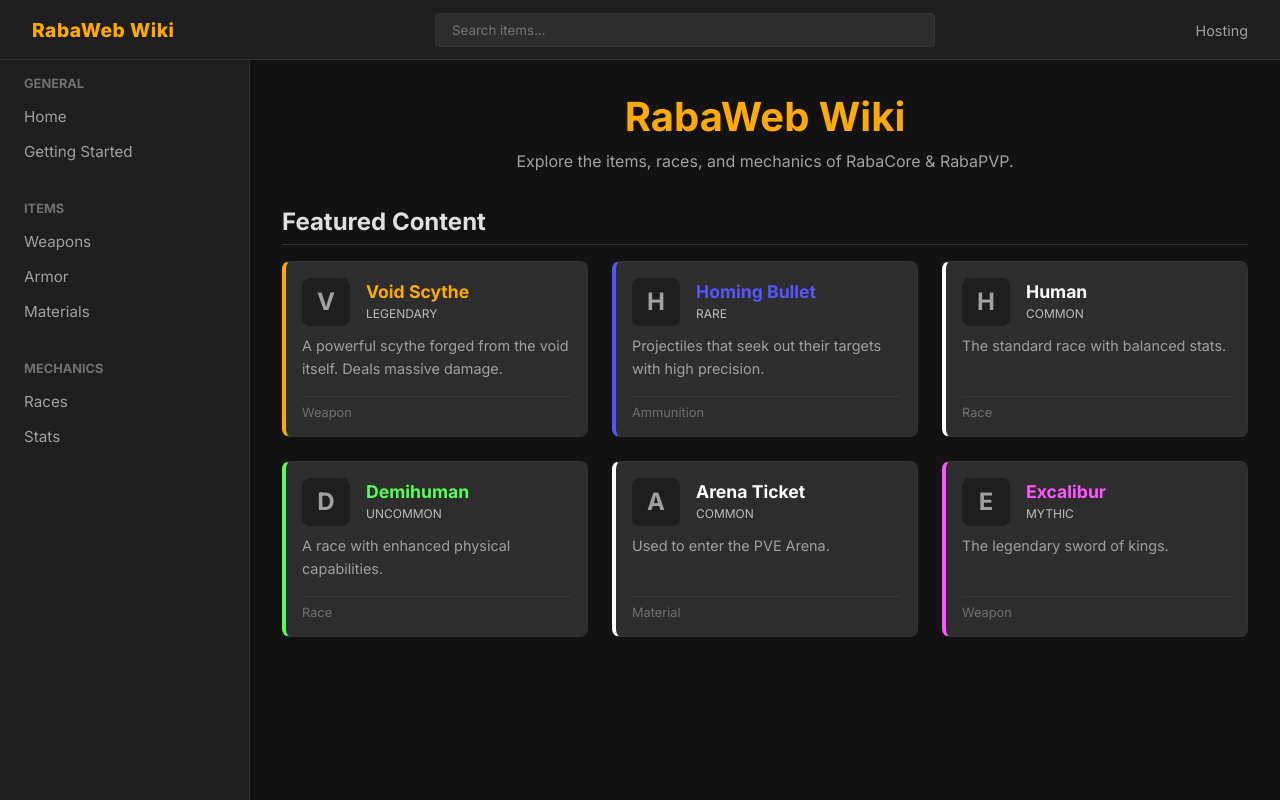
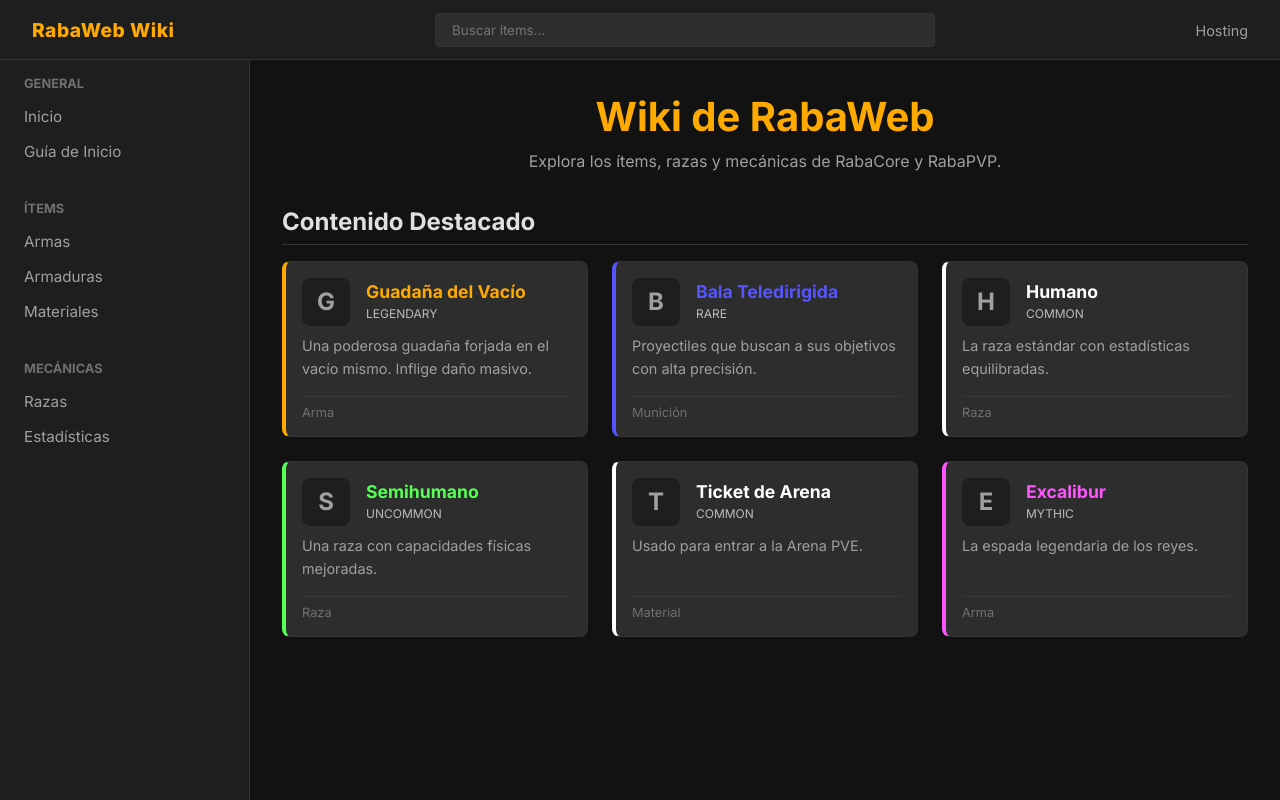
Before and after one commit to TheLittleBunny/RabaWeb, a Next.js app: page / in a window 1280 px wide. Built offline with nearby package versions, Linux system fonts and the light colour scheme.

Commit message:
feat: initialize Next.js wiki application with core layout, navigation, and dynamic content pages.

```diff
--- a/src/app/layout.tsx
+++ b/src/app/layout.tsx
@@ -7,8 +7,8 @@ import "./globals.css";
 const inter = Inter({ subsets: ["latin"] });
 
 export const metadata: Metadata = {
-  title: "RabaWeb Wiki",
-  description: "Official wiki for RabaPlugins",
+  title: "Wiki de RabaWeb",
+  description: "Wiki oficial para RabaPlugins",
 };
 
 export default function RootLayout({
--- a/src/app/page.tsx
+++ b/src/app/page.tsx
@@ -2,23 +2,23 @@ import WikiCard from '@/components/WikiCard';
 
 export default function Home() {
   const featuredItems = [
-    { name: "Void Scythe", rarity: "Legendary" as const, category: "Weapon", description: "A powerful scythe forged from the void itself. Deals massive damage." },
-    { name: "Homing Bullet", rarity: "Rare" as const, category: "Ammunition", description: "Projectiles that seek out their targets with high precision." },
-    { name: "Human", rarity: "Common" as const, category: "Race", description: "The standard race with balanced stats." },
-    { name: "Demihuman", rarity: "Uncommon" as const, category: "Race", description: "A race with enhanced physical capabilities." },
-    { name: "Arena Ticket", rarity: "Common" as const, category: "Material", description: "Used to enter the PVE Arena." },
-    { name: "Excalibur", rarity: "Mythic" as const, category: "Weapon", description: "The legendary sword of kings." },
+    { name: "Guadaña del Vacío", rarity: "Legendary" as const, category: "Arma", description: "Una poderosa guadaña forjada en el vacío mismo. Inflige daño masivo." },
+    { name: "Bala Teledirigida", rarity: "Rare" as const, category: "Munición", description: "Proyectiles que buscan a sus objetivos con alta precisión." },
+    { name: "Humano", rarity: "Common" as const, category: "Raza", description: "La raza estándar con estadísticas equilibradas." },
+    { name: "Semihumano", rarity: "Uncommon" as const, category: "Raza", description: "Una raza con capacidades físicas mejoradas." },
+    { name: "Ticket de Arena", rarity: "Common" as const, category: "Material", description: "Usado para entrar a la Arena PVE." },
+    { name: "Excalibur", rarity: "Mythic" as const, category: "Arma", description: "La espada legendaria de los reyes." },
   ];
 
   return (
     <div>
       <div style={{ marginBottom: "2rem", textAlign: "center" }}>
-        <h1 style={{ fontSize: "2.5rem", color: "var(--accent-color)" }}>RabaWeb Wiki</h1>
-        <p>Explore the items, races, and mechanics of RabaCore & RabaPVP.</p>
+        <h1 style={{ fontSize: "2.5rem", color: "var(--accent-color)" }}>Wiki de RabaWeb</h1>
+        <p>Explora los ítems, razas y mecánicas de RabaCore y RabaPVP.</p>
       </div>
 
       <h2 style={{ borderBottom: "1px solid var(--border-color)", paddingBottom: "0.5rem", marginBottom: "1rem" }}>
-        Featured Content
+        Contenido Destacado
       </h2>
 
       <div style={{
--- a/src/components/Navbar.tsx
+++ b/src/components/Navbar.tsx
@@ -10,7 +10,7 @@ export default function Navbar() {
       <div className={styles.searchContainer}>
         <input
           type="text"
-          placeholder="Search items..."
+          placeholder="Buscar ítems..."
           className={styles.searchInput}
         />
       </div>
--- a/src/components/Sidebar.tsx
+++ b/src/components/Sidebar.tsx
@@ -6,21 +6,21 @@ export default function Sidebar() {
     <aside className={styles.sidebar}>
       <div className={styles.section}>
         <h3 className={styles.sectionTitle}>General</h3>
-        <Link href="/" className={styles.link}>Home</Link>
-        <Link href="/wiki/getting-started" className={styles.link}>Getting Started</Link>
+        <Link href="/" className={styles.link}>Inicio</Link>
+        <Link href="/wiki/guia-inicio" className={styles.link}>Guía de Inicio</Link>
       </div>
 
       <div className={styles.section}>
-        <h3 className={styles.sectionTitle}>Items</h3>
-        <Link href="/wiki/weapons" className={styles.link}>Weapons</Link>
-        <Link href="/wiki/armor" className={styles.link}>Armor</Link>
-        <Link href="/wiki/materials" className={styles.link}>Materials</Link>
+        <h3 className={styles.sectionTitle}>Ítems</h3>
+        <Link href="/wiki/armas" className={styles.link}>Armas</Link>
+        <Link href="/wiki/armaduras" className={styles.link}>Armaduras</Link>
+        <Link href="/wiki/materiales" className={styles.link}>Materiales</Link>
       </div>
 
       <div className={styles.section}>
-        <h3 className={styles.sectionTitle}>Mechanics</h3>
-        <Link href="/wiki/races" className={styles.link}>Races</Link>
-        <Link href="/wiki/stats" className={styles.link}>Stats</Link>
+        <h3 className={styles.sectionTitle}>Mecánicas</h3>
+        <Link href="/wiki/razas" className={styles.link}>Razas</Link>
+        <Link href="/wiki/estadisticas" className={styles.link}>Estadísticas</Link>
       </div>
     </aside>
   );
```
Also changed, not shown: src/app/wiki/[slug]/page.tsx (+9 -9 lines).
